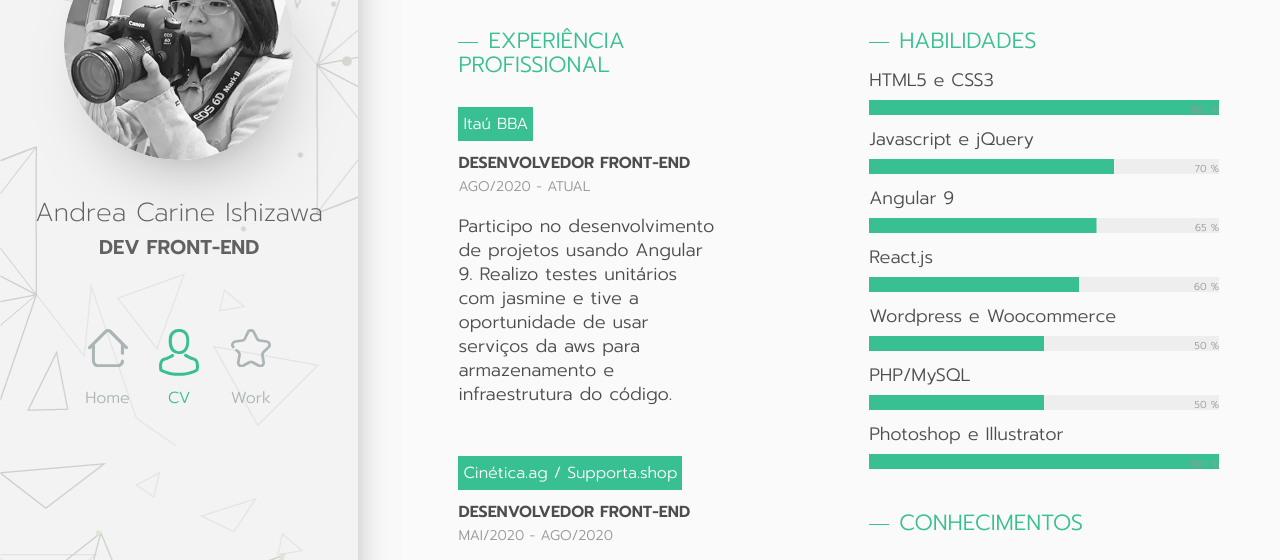
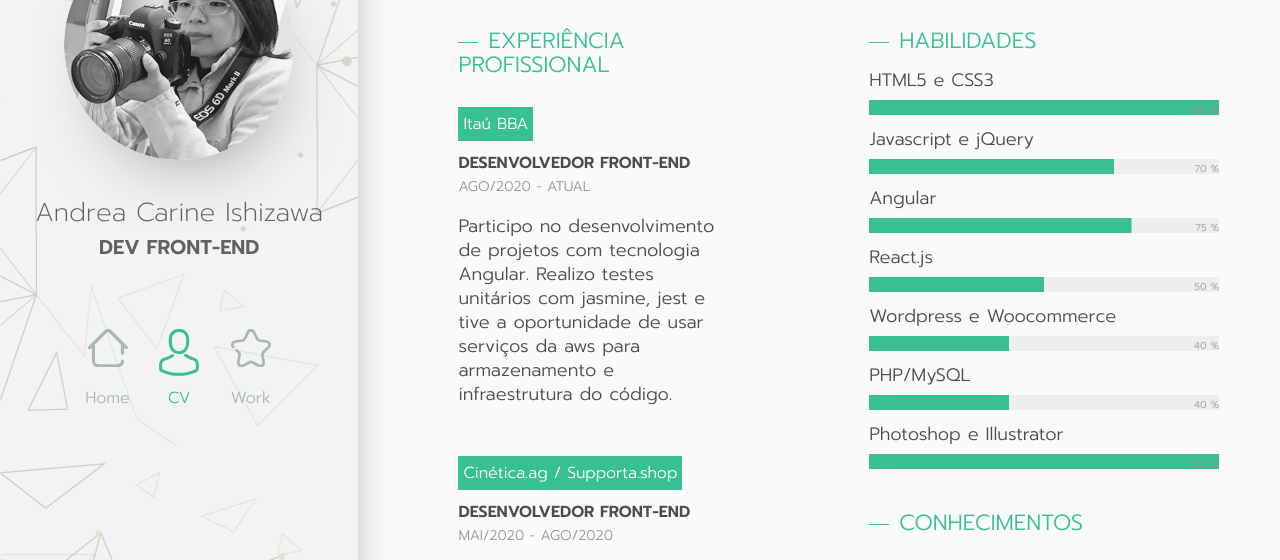
Before and after one commit to AndreaIshizawa/portfolio, a website: page app/index.html in a window 1280 px wide. Both pictures are taken after a click on the link "CV". Shown: the part 180-740 px from the top of the page. Drawn offline with nearby package versions, Linux system fonts and the light colour scheme; files that its build step writes are made by us from their sources.

Commit message:
update text

```diff
--- a/app/index.html
+++ b/app/index.html
@@ -96,7 +96,7 @@
                             <p class="date">Itaú BBA</p>
                             <p class="job">Desenvolvedor front-end</p>
                             <p class="place">ago/2020 - atual</p>
-                            <p>Participo no desenvolvimento de projetos usando Angular 9. Realizo testes unitários com jasmine e tive a oportunidade de usar serviços da aws para armazenamento e infraestrutura do código.</p>
+                            <p>Participo no desenvolvimento de projetos com tecnologia Angular. Realizo testes unitários com jasmine, jest e tive a oportunidade de usar serviços da aws para armazenamento e infraestrutura do código.</p>
                         </div>
 
                         <div class="exp">
@@ -174,23 +174,23 @@
                             </div>
 
                             <div class="skill">
-                                <p class="name">Angular 9</p>
-                                <div id="angular" class="bar" data-bar="65"></div>
+                                <p class="name">Angular</p>
+                                <div id="angular" class="bar" data-bar="75"></div>
                             </div>
 
                             <div class="skill">
                                 <p class="name">React.js</p>
-                                <div id="react" class="bar" data-bar="60"></div>
+                                <div id="react" class="bar" data-bar="50"></div>
                             </div>
 
                             <div class="skill">
                                 <p class="name">Wordpress e Woocommerce</p>
-                                <div id="woordpress" class="bar" data-bar="50"></div>
+                                <div id="woordpress" class="bar" data-bar="40"></div>
                             </div>
 
                             <div class="skill">
                                 <p class="name">PHP/MySQL</p>
-                                <div id="php" class="bar" data-bar="50"></div>
+                                <div id="php" class="bar" data-bar="40"></div>
                             </div>
 
                             <div class="skill">
```
